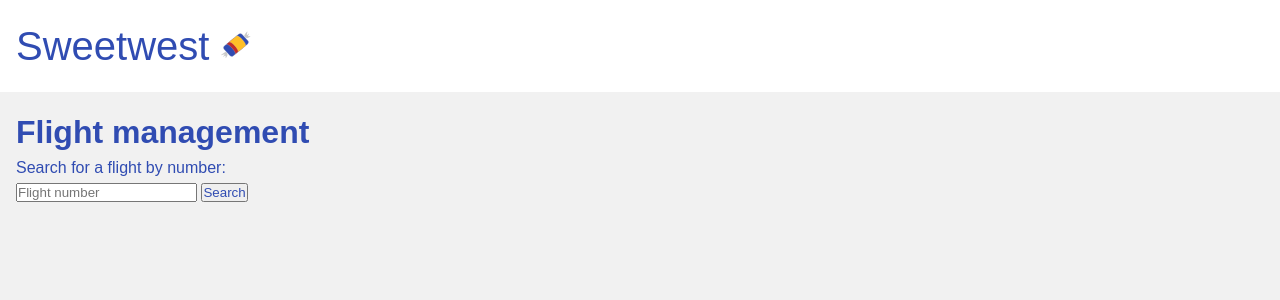
After one commit to cahogan/swa, a Django app: page /flight/ in a window 1280 px wide. The commit adds this page. Shown: the top 300 px of the page. Run offline with Django 5.2, Linux system fonts and the light colour scheme; data that the repository does not hold is empty; some web fonts are replaced.

Commit message:
Add Flight model detail page

```diff
--- /dev/null
+++ b/core/templates/core/flight.html
@@ -0,0 +1,21 @@
+{% extends 'core/base.html' %}
+{% block content %}
+<div>
+    <h1>Flight management</h1>
+    {% if flight %}
+    <h2>{{ ticket.first_name }} {{ ticket.costume }}</h2>
+    <p>
+        Flight {{ flight.id }} departing from {{ flight.gate }}
+    </p>
+    {% else %}
+    <p>
+        Search for a flight by number:
+        <form action="/flight/" method="post">
+            {% csrf_token %}
+            <input type="text" name="id" placeholder="Flight number">
+            <input type="submit" value="Search">
+        </form>
+    </p>
+    {% endif %}
+</div>
+{% endblock %}
--- a/core/templates/core/home.html
+++ b/core/templates/core/home.html
@@ -12,10 +12,10 @@
                 <a href="ticket/">Check a customer's flight status</a>
             </li>
             <li>
-                <a href="/">Adjust flight capacity</a>
+                <a href="flight/">Adjust flight capacity</a>
             </li>
             <li>
-                <a href="/">Change flight timing</a>
+                <a href="flight/">Change flight timing</a>
             </li>
             <li>
                 <a href="/">View live flights</a>
--- a/core/urls.py
+++ b/core/urls.py
@@ -8,4 +8,6 @@ urlpatterns = [
     path("", core.views.home, name="home"),
     path("ticket/", core.views.ticket, name="ticket"),
     path("ticket/<int:ticket_id>/", core.views.ticket, name="ticket"),
+    path("flight/", core.views.flight, name="flight"),
+    path("flight/<int:flight_id>/", core.views.flight, name="flight"),
 ]
--- a/core/views/__init__.py
+++ b/core/views/__init__.py
@@ -1,2 +1,3 @@
 from .home import home
 from .ticket import ticket
+from .flight import flight
--- /dev/null
+++ b/core/views/flight.py
@@ -0,0 +1,19 @@
+from django.shortcuts import render, redirect
+from core.models import Flight
+
+
+# Adjust flight capacity or timing
+def flight(request, flight_id: int = None):
+    if flight_id is None and request.method == "POST":
+        flight_id = request.POST.get("id")
+        redirect_url = f"/flight/{flight_id}/"
+        return redirect(redirect_url)
+    else:
+        context = {}
+        try:
+            flight = Flight.objects.get(id=flight_id)
+        except Flight.DoesNotExist:
+            flight = None
+        else:
+            context["flight"] = flight
+        return render(request, "core/flight.html", context)
```
